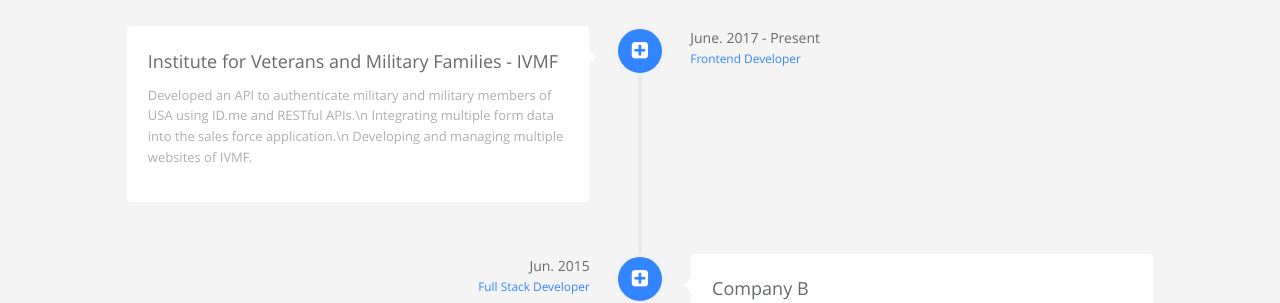
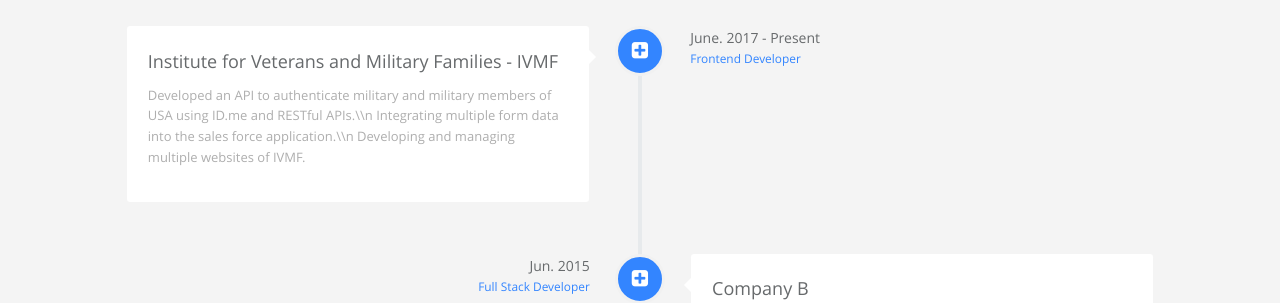
Before and after one commit to hithaishy/hithaishy, a Jekyll site: the page built from index.html, in a window 1280 px wide and 900 px high, scrolled down 876 px. Shown: the part 174-477 px from the top of the window. Built offline with Jekyll 4.4.1, drawn with Linux system fonts in a browser that asks for light colours.

```diff
--- a/_data/index/careers.yml
+++ b/_data/index/careers.yml
@@ -4,9 +4,9 @@
     detail: Institute for Veterans and Military Families - IVMF
     i18n: company_a
   desc:
-    detail:  Developed an API to authenticate military and military members of USA using ID.me and RESTful APIs.\n
+    detail:  Developed an API to authenticate military and military members of USA using ID.me and RESTful APIs.\\n
 
-             Integrating multiple form data into the sales force application.\n
+             Integrating multiple form data into the sales force application.\\n
 
              Developing and managing multiple websites of IVMF.
     i18n: company_a_desc
```
